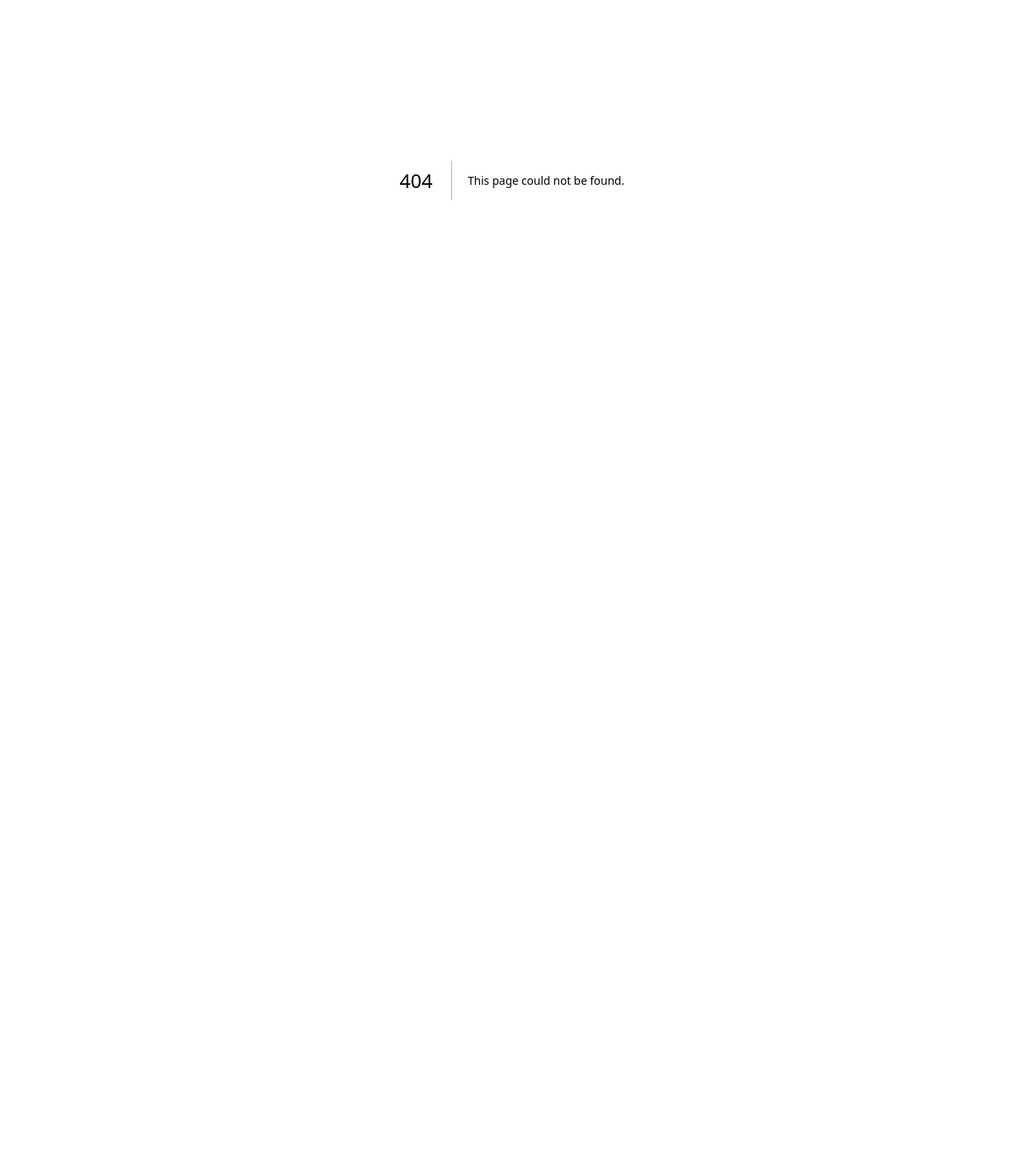
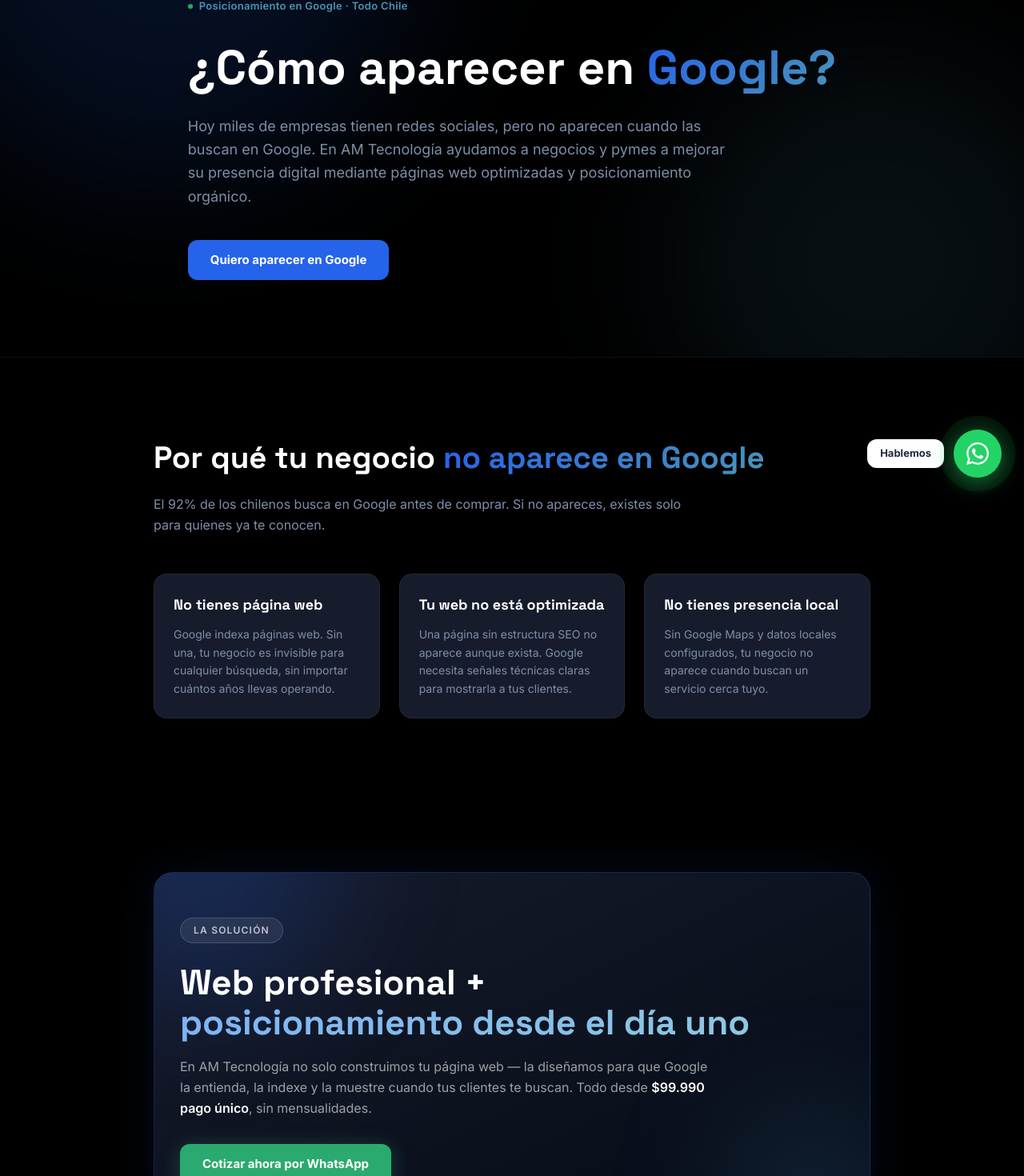
Before and after one commit to micajaproyectos/am-tecnologia, a Next.js app: page /aparecer-en-google in a window 1280 px wide. Before the commit this address had no page. Shown: the part 175-1645 px from the top of the page at 80% size. Before the commit the page ends 800 px from the top, so only its background shows below. Built offline with nearby package versions, Linux system fonts and the light colour scheme.

Commit message:
agrega indexación aparecer-en-google

```diff
--- /dev/null
+++ b/app/aparecer-en-google/page.tsx
@@ -0,0 +1,158 @@
+import type { Metadata } from "next";
+import Navbar from "@/components/Navbar";
+import Footer from "@/components/Footer";
+import WhatsAppButton from "@/components/WhatsAppButton";
+
+export const metadata: Metadata = {
+  title:
+    "¿Cómo Aparecer en Google? | Posicionamiento para Empresas | AM Tecnología",
+
+  description:
+    "Ayudamos a empresas y pymes a aparecer en Google mediante páginas web optimizadas, presencia digital y posicionamiento orgánico.",
+
+  alternates: {
+    canonical: "https://www.amtecnologia.cl/aparecer-en-google",
+  },
+};
+
+const WA =
+  "https://wa.me/56985660954?text=Hola%2C%20quiero%20que%20mi%20negocio%20aparezca%20en%20Google";
+
+const reasons = [
+  {
+    title: "No tienes página web",
+    desc: "Google indexa páginas web. Sin una, tu negocio es invisible para cualquier búsqueda, sin importar cuántos años llevas operando.",
+  },
+  {
+    title: "Tu web no está optimizada",
+    desc: "Una página sin estructura SEO no aparece aunque exista. Google necesita señales técnicas claras para mostrarla a tus clientes.",
+  },
+  {
+    title: "No tienes presencia local",
+    desc: "Sin Google Maps y datos locales configurados, tu negocio no aparece cuando buscan un servicio cerca tuyo.",
+  },
+];
+
+export default function AparecerEnGooglePage() {
+  return (
+    <>
+      <Navbar />
+      <main className="bg-black text-white">
+
+        {/* ── HERO ── */}
+        <section className="relative min-h-[60vh] flex flex-col justify-center overflow-hidden pt-[72px]">
+          <div className="absolute -top-52 -left-24 w-[600px] h-[600px] rounded-full bg-am-primary/15 blur-[100px] pointer-events-none" />
+          <div className="absolute -bottom-32 -right-16 w-[500px] h-[500px] rounded-full bg-am-accent/10 blur-[90px] pointer-events-none" />
+
+          <div className="relative max-w-4xl mx-auto px-6 py-24">
+            <div className="inline-flex items-center gap-2 mb-8">
+              <span className="w-1.5 h-1.5 rounded-full bg-am-green animate-pulse-dot" />
+              <span className="text-am-accent text-[13px] font-semibold tracking-wide">
+                Posicionamiento en Google · Todo Chile
+              </span>
+            </div>
+
+            <h1
+              className="font-display font-extrabold text-white text-balance leading-[1.15] mb-6"
+              style={{ fontSize: "clamp(2.25rem, 5vw, 3.75rem)" }}
+            >
+              ¿Cómo aparecer en{" "}
+              <span className="gradient-text">Google?</span>
+            </h1>
+
+            <p className="text-am-muted text-lg leading-relaxed mb-10 max-w-2xl">
+              Hoy miles de empresas tienen redes sociales, pero no aparecen cuando
+              las buscan en Google. En AM Tecnología ayudamos a negocios y pymes a
+              mejorar su presencia digital mediante páginas web optimizadas y
+              posicionamiento orgánico.
+            </p>
+
+            <a
+              href={WA}
+              data-cta-source="aparecer-google-hero"
+              target="_blank"
+              rel="noopener noreferrer"
+              className="inline-flex items-center gap-2.5 bg-am-primary hover:bg-am-primary/90 text-white font-bold px-7 py-3.5 rounded-xl transition-colors duration-200 text-[15px]"
+            >
+              Quiero aparecer en Google
+            </a>
+          </div>
+        </section>
+
+        {/* ── POR QUÉ NO APARECES ── */}
+        <section className="py-24 px-6 border-t border-white/6">
+          <div className="max-w-4xl mx-auto">
+            <h2
+              className="font-display font-bold text-white text-balance mb-4"
+              style={{ fontSize: "clamp(1.75rem, 3vw, 2.5rem)" }}
+            >
+              Por qué tu negocio{" "}
+              <span className="gradient-text">no aparece en Google</span>
+            </h2>
+            <p className="text-am-muted mb-12 max-w-2xl leading-relaxed">
+              El 92% de los chilenos busca en Google antes de comprar. Si no apareces,
+              existes solo para quienes ya te conocen.
+            </p>
+
+            <div className="grid grid-cols-1 sm:grid-cols-3 gap-6">
+              {reasons.map((item) => (
+                <div
+                  key={item.title}
+                  className="bg-am-surf2 border border-white/6 rounded-2xl p-6 hover:border-am-primary/30 transition-colors duration-300"
+                >
+                  <h3 className="font-display font-bold text-white text-lg mb-3">
+                    {item.title}
+                  </h3>
+                  <p className="text-am-muted text-sm leading-relaxed">{item.desc}</p>
+                </div>
+              ))}
+            </div>
+          </div>
+        </section>
+
+        {/* ── SOLUCIÓN ── */}
+        <section className="py-24 px-6">
+          <div className="max-w-4xl mx-auto">
+            <div className="relative rounded-3xl overflow-hidden border border-am-primary/30 bg-gradient-to-br from-am-surf2 to-am-primary/10 shadow-[0_0_60px_rgba(37,99,235,0.10)] px-8 py-14">
+              <div className="absolute -top-40 -left-24 w-80 h-80 rounded-full bg-am-primary/20 blur-[80px] pointer-events-none" />
+              <div className="absolute -bottom-24 -right-16 w-64 h-64 rounded-full bg-am-accent/15 blur-[70px] pointer-events-none" />
+
+              <div className="relative">
+                <span className="inline-block px-4 py-1.5 rounded-full border border-white/15 bg-white/8 text-white/70 text-[12px] font-semibold tracking-widest uppercase mb-6">
+                  La solución
+                </span>
+
+                <h2
+                  className="font-display font-extrabold text-white text-balance leading-[1.15] mb-4"
+                  style={{ fontSize: "clamp(1.75rem, 4vw, 2.75rem)" }}
+                >
+                  Web profesional +{" "}
+                  <span className="gradient-text-light">posicionamiento desde el día uno</span>
+                </h2>
+
+                <p className="text-white/60 text-base leading-relaxed mb-8 max-w-2xl">
+                  En AM Tecnología no solo construimos tu página web — la diseñamos para que Google
+                  la entienda, la indexe y la muestre cuando tus clientes te buscan. Todo desde{" "}
+                  <span className="text-white font-semibold">$99.990 pago único</span>, sin mensualidades.
+                </p>
+
+                <a
+                  href={WA}
+                  data-cta-source="aparecer-google-cta"
+                  target="_blank"
+                  rel="noopener noreferrer"
+                  className="inline-flex items-center gap-2.5 bg-am-green hover:bg-[#25c068] text-white font-bold px-7 py-3.5 rounded-xl transition-colors duration-200 text-[15px] shadow-[0_4px_24px_rgba(42,170,110,0.35)]"
+                >
+                  Cotizar ahora por WhatsApp
+                </a>
+              </div>
+            </div>
+          </div>
+        </section>
+
+      </main>
+      <Footer />
+      <WhatsAppButton />
+    </>
+  );
+}
```
